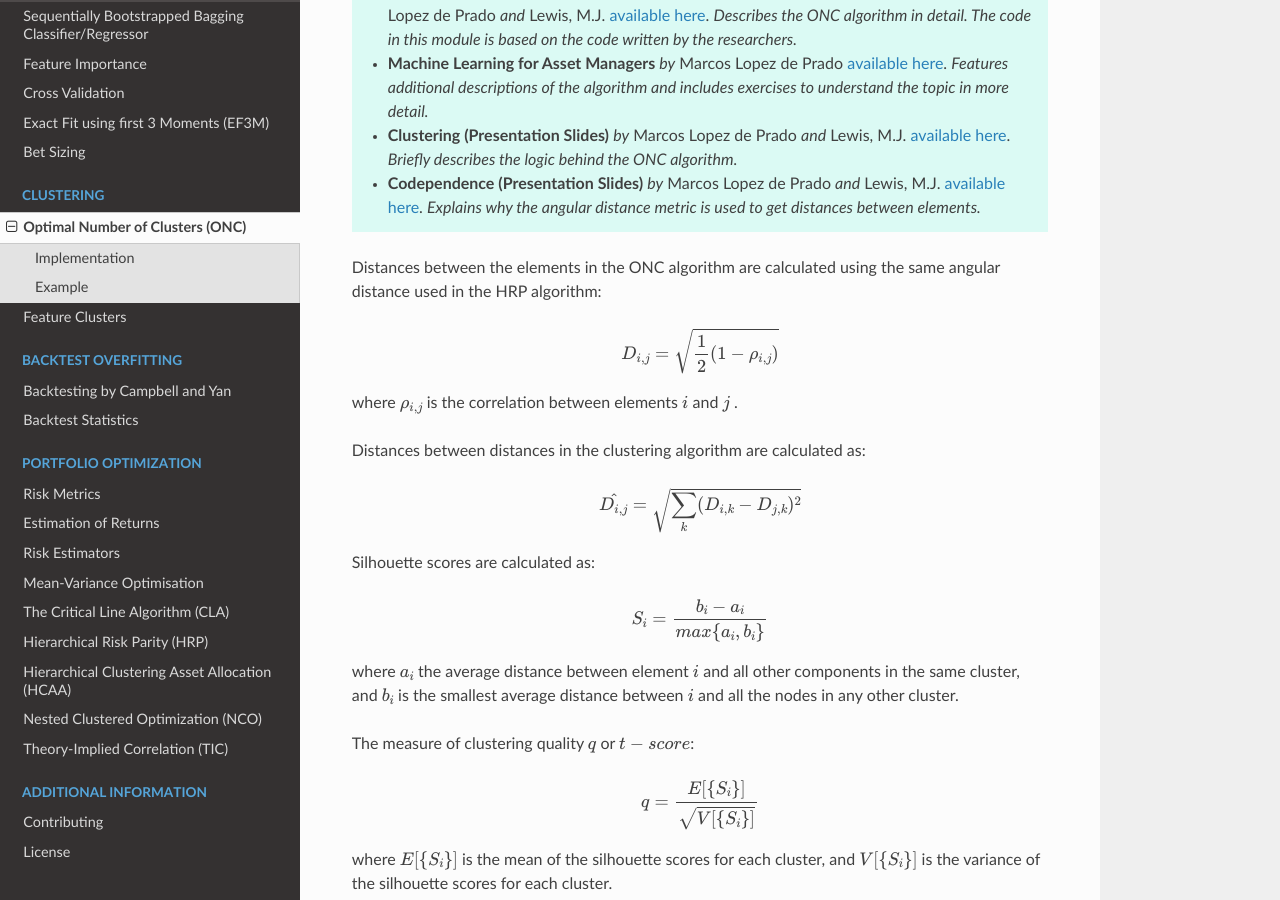
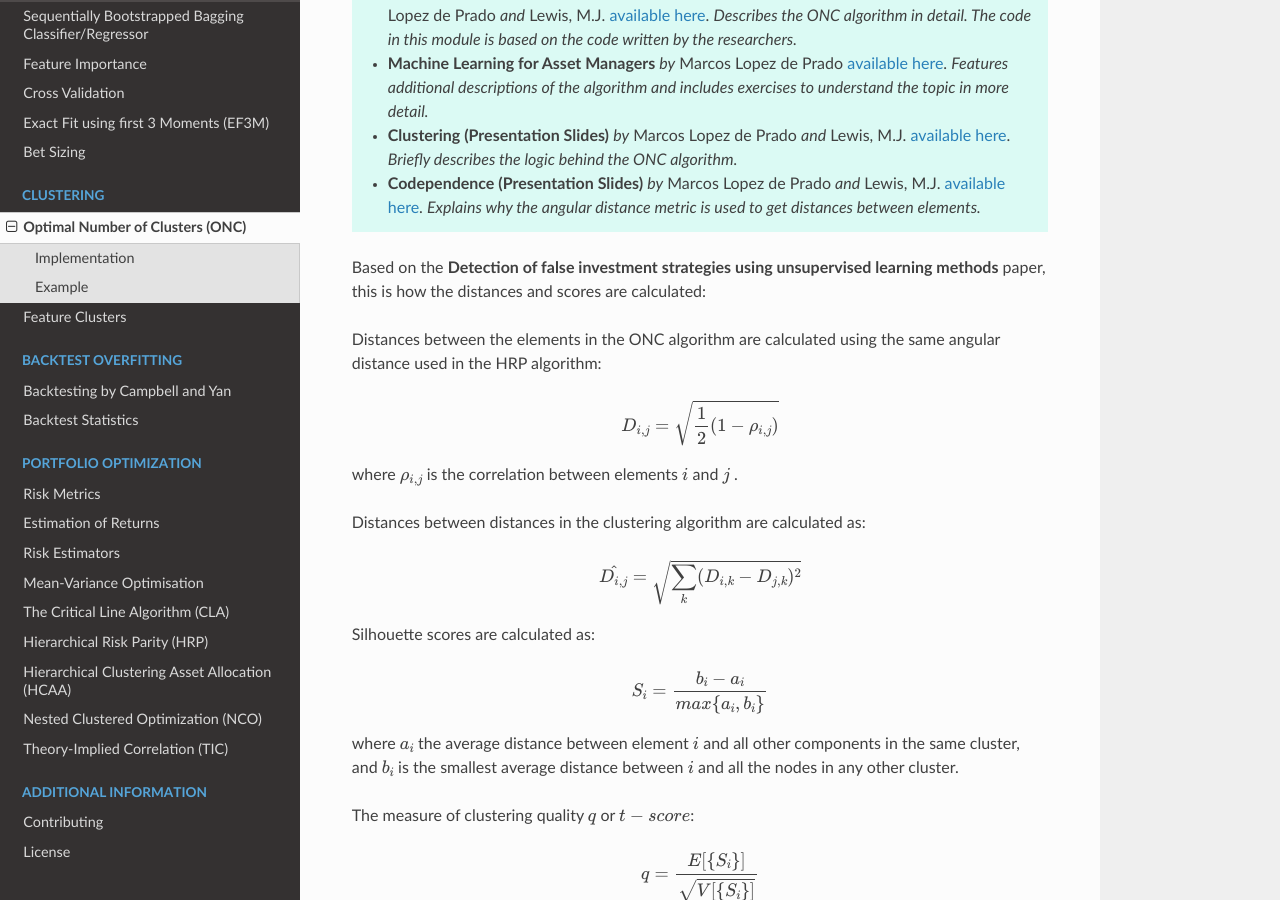
Before and after one commit to hudson-and-thames/mlfinlab, a Sphinx documentation site: the page built from docs/source/implementations/onc.rst, in a window 1280 px wide and 900 px high, scrolled down 605 px. Built offline with Sphinx 7.4.7 and the Read the Docs theme 2.0.0, drawn with Linux system fonts in a browser that asks for light colours.

Commit message:
ONC reference added

```diff
--- a/docs/source/implementations/onc.rst
+++ b/docs/source/implementations/onc.rst
@@ -23,6 +23,9 @@ Marcos Lopez de Prado addresses these two issues.
    - **Machine Learning for Asset Managers** *by* Marcos Lopez de Prado `available here <https://www.cambridge.org/core/books/machine-learning-for-asset-managers/6D9211305EA2E425D33A9F38D0AE3545>`__. *Features additional descriptions of the algorithm and includes exercises to understand the topic in more detail.*
    - **Clustering (Presentation Slides)** *by* Marcos Lopez de Prado *and* Lewis, M.J. `available here <https://papers.ssrn.com/sol3/abstract_id=3512998>`__. *Briefly describes the logic behind the ONC algorithm.*
    - **Codependence (Presentation Slides)** *by* Marcos Lopez de Prado *and* Lewis, M.J. `available here <https://papers.ssrn.com/sol3/abstract_id=3512994>`__. *Explains why the angular distance metric is used to get distances between elements.*
+
+Based on the **Detection of false investment strategies using unsupervised learning methods** paper, this is how the
+distances and scores are calculated:
 
 Distances between the elements in the ONC algorithm are calculated using the same angular distance used in the HRP algorithm:
 
```
